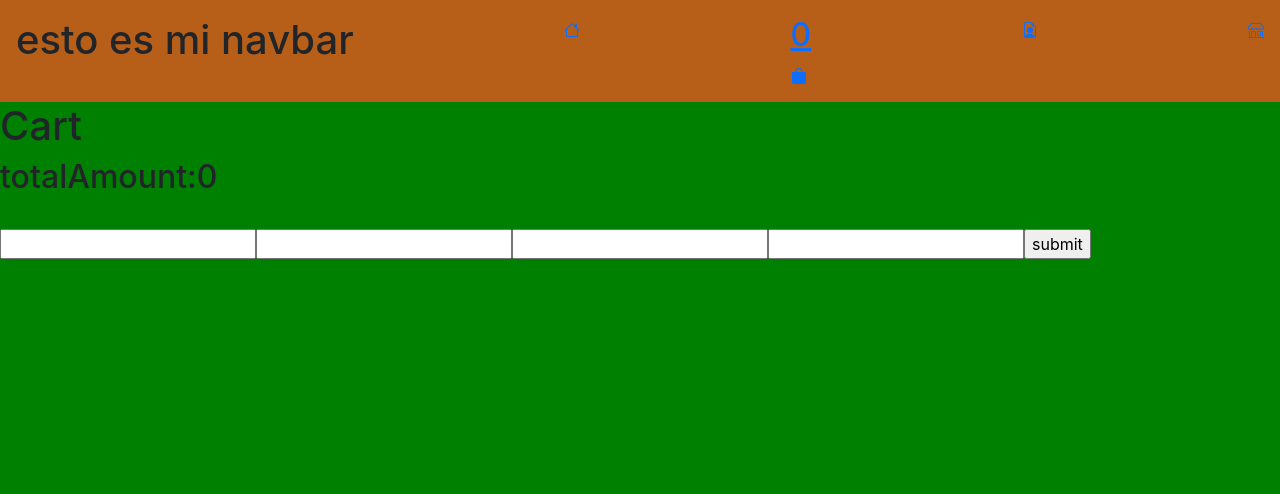
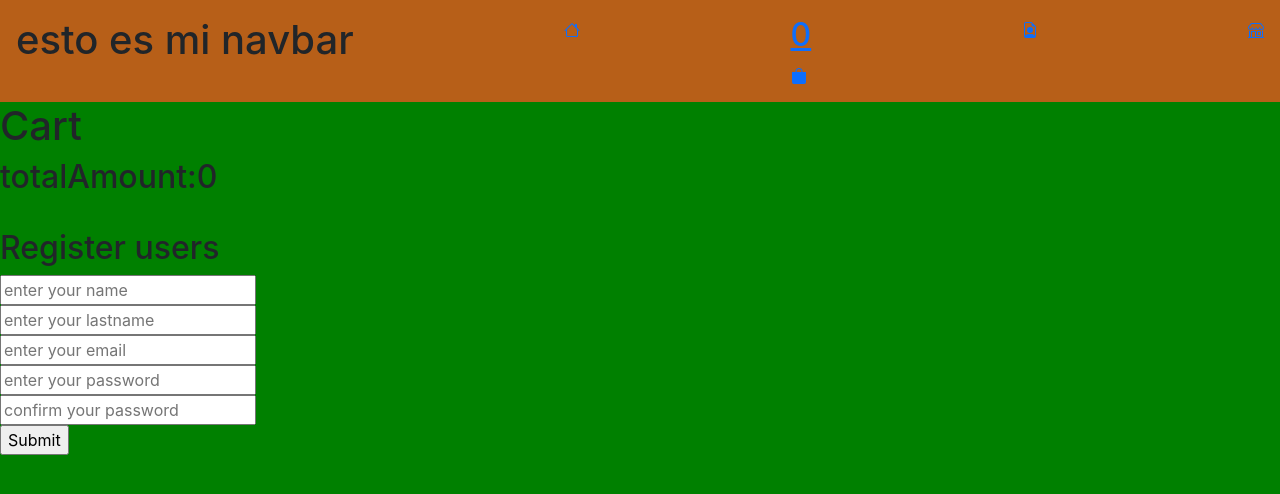
Before and after one commit to MimikaAckerman/REACT-commerce, a React (Create React App) app in the folder react-commerce/: page /Cart in a window 1280 px wide. Shown: the top 494 px of the page. Built offline with nearby package versions, Linux system fonts and the light colour scheme.

Commit message:
corrigiendo validacion

```diff
--- a/react-commerce/package.json
+++ b/react-commerce/package.json
@@ -7,6 +7,7 @@
     "@testing-library/react": "^13.4.0",
     "@testing-library/user-event": "^13.5.0",
     "bootstrap": "^5.2.2",
+    "clsx": "^1.2.1",
     "i": "^0.3.7",
     "react": "^18.2.0",
     "react-bootstrap": "^2.6.0",
--- a/react-commerce/src/App.js
+++ b/react-commerce/src/App.js
@@ -2,14 +2,15 @@ import React from "react";
 import "./App.css";
 
 import AppRoutes from "./Routes/AppRoutes";
+import Register from "./Views/Components/Form/Register";
 
-import Register from "./Views/Components/Form/Register";
+
 
 function App() {
   return (
     <>
       <AppRoutes />
-      <Register />
+      <Register/>
     </>
   );
 }
--- /dev/null
+++ b/react-commerce/src/UI/RegisterStyle.css
@@ -0,0 +1,11 @@
+.form-container{
+
+
+}
+.form-inputs{
+    display: grid;
+    grid-template-columns: repeat(auto-fill, minmax(200px, 1fr));
+    grid-auto-rows: minmax(100px, auto);
+    grid-gap: 20px;
+
+}
--- a/react-commerce/src/Views/Components/Form/Register.jsx
+++ b/react-commerce/src/Views/Components/Form/Register.jsx
@@ -1,67 +1,135 @@
-import { useState } from "react";
 import React from "react";
+import "./../../../UI/RegisterStyle.css";
+import { useForm } from "./useFormRegister";
 
+const initialForm = {
+  id: "",
+  name: "",
+  lastname: "",
+  email: "",
+  password: "",
+  confirmPassword: "",
+};
 
-import FetchUser from "../../../Api/FetchUser";
+const validationsForm = (form) => {
+  let errors = {};
 
+  //regular expressions
+  let regexName = /^[A-Za-zÑñÁáÉéÍíÓóÚúÜü\s]+$/;
+  let regexLastname = /^[A-Za-zÑñÁáÉéÍíÓóÚúÜü\s]+$/;
+  let regexEmail = /^(\w+[/./-]?){1,}@[a-z]+[/.]\w{2,}$/;
+  let regexPassword = /^(?=\w*\d)(?=\w*[A-Z])(?=\w*[a-z])\S{5,8}$/;
 
-const Register = () => {
-  const [state, setState] = useState({
-    id: "",
-    name: "",
-    lastname: "",
-    email: "",
-    password: "",
-  });
+  //for name
+  if(!form.name.trim()) {
+    errors.name = "required field";
+  } else if (!regexName.test(form.name.trim())) {
+    errors.name = "the field accepts only letters and blanks";
+  }
 
-  const changeInput = (e) => {
-    const stateCopy = { ...state };
-    stateCopy[e.target.name] = e.target.value;
-    setState(stateCopy);
-  };
+  //for lastname
+  if (!form.lastname.trim()) {
+    errors.lastname = "required field";
+  } else if (!regexLastname.test(form.lastname.trim())) {
+    errors.name = "the field accepts only letters and blanks";
+  }
 
+  //for email
+  if (!form.email.trim()) {
+    errors.email = "required field";
+  } else if (!regexEmail.test(form.email.trim())) {
+    errors.name = "the field accepts only letters and blanks";
+  }
 
-  console.log(state);
-
-  const submit = (e) => {
-    e.preventDefault();
-    FetchUser(state)
-  };
+  //for password
+  if (!form.password.trim()) {
+    errors.password = "please enter a password";
+  } else if (!regexPassword.test(form.password.trim())) {
+  }
 
 
 
+  //for confirmPassword
+  if (!form.confirmPassword.trim()) {
+    errors.confirmPassword ='please enter a confirm password';
+  }
 
+  return errors;
+};
+
+const Register = () => {
+  const { form, errors, handleInput, handleBlur, handleSubmit } = useForm(
+    initialForm,
+    validationsForm
+  );
 
   return (
     <>
-    <br />
-      <form onSubmit={submit}>
+      <br />
+      <h2>Register users</h2>
+
+      <form onSubmit={handleSubmit}>
         <input
           type="text"
+          className="form-inputs"
+          placeholder="enter your name"
           name="name"
-          value={state.name}
-          onChange={changeInput}
+          onChange={handleInput}
+          onBlur={handleBlur}
+          value={form.name}
+          required
         />
+        {errors.name && <p>{errors.name}</p>}
+
         <input
           type="text"
+          className="form-inputs"
+          placeholder="enter your lastname"
           name="lastname"
-          value={state.lastname}
-          onChange={changeInput}
+          onChange={handleInput}
+          onBlur={handleBlur}
+          value={form.lastname}
+          required
         />
+        {errors.lastname && <p>{errors.lastname}</p>}
+
         <input
-          type="text"
+          type="email"
+          className="form-inputs"
+          placeholder="enter your email"
           name="email"
-          value={state.email}
-          onChange={changeInput}
+          onChange={handleInput}
+          onBlur={handleBlur}
+          value={form.email}
+          required
         />
+        {errors.email && <p>{errors.email}</p>}
+
         <input
-          type="text"
+          type="password"
+          className="form-inputs"
+          placeholder="enter your password"
           name="password"
-          value={state.password}
-          onChange={changeInput}
+          onChange={handleInput}
+          onBlur={handleBlur}
+          value={form.password}
+          required
         />
+        {errors.password && <p>{errors.password}</p>}
 
-        <input type="submit" value="submit" />
+        <input
+          type="password"
+          className="form-inputs"
+          placeholder="confirm your password"
+          name="confirmPassword"
+          onChange={handleInput}
+          onBlur={handleBlur}
+          value={form.confirmPassword}
+          required
+        />
+        {errors.confirmPassword && <p>{errors.confirmPassword}</p>}
+
+        <input type="submit" className="form-inputs" />
       </form>
     </>
   );
--- /dev/null
+++ b/react-commerce/src/Views/Components/Form/useFormRegister.js
@@ -0,0 +1,39 @@
+import { useState } from "react";
+import FetchUser from "../../../Api/FetchUser";
+
+export const useForm = (initialForm,validateForm) => {
+  const [form, setForm] = useState(initialForm);
+  const [errors, setErrors] = useState({});
+
+  const handleInput = (e) => {
+    const {name,value} = e.target
+    setForm({
+      ...form,
+      [name]:value
+    });
+    /* setForm({
+        ...form,
+        [e.target.name]:e.target.value
+    }) */
+  };
+
+  const handleBlur = (e) => {
+    handleInput(e);
+    setErrors(validateForm(form))
+  };
+
+
+  const handleSubmit = (e) => {
+    e.preventDefault();
+    FetchUser(form)
+    alert('register complete');
+  };
+
+  return {
+    form,
+    errors,
+    handleInput,
+    handleBlur,
+    handleSubmit,
+  };
+};
```
Also changed, not shown: react-commerce/src/assets/db/data.json (+33 -4 lines), react-commerce/src/utils/validatorForm.js (added, +30 -0 lines), 1 other file (tests, documents, lock files or other folders).
